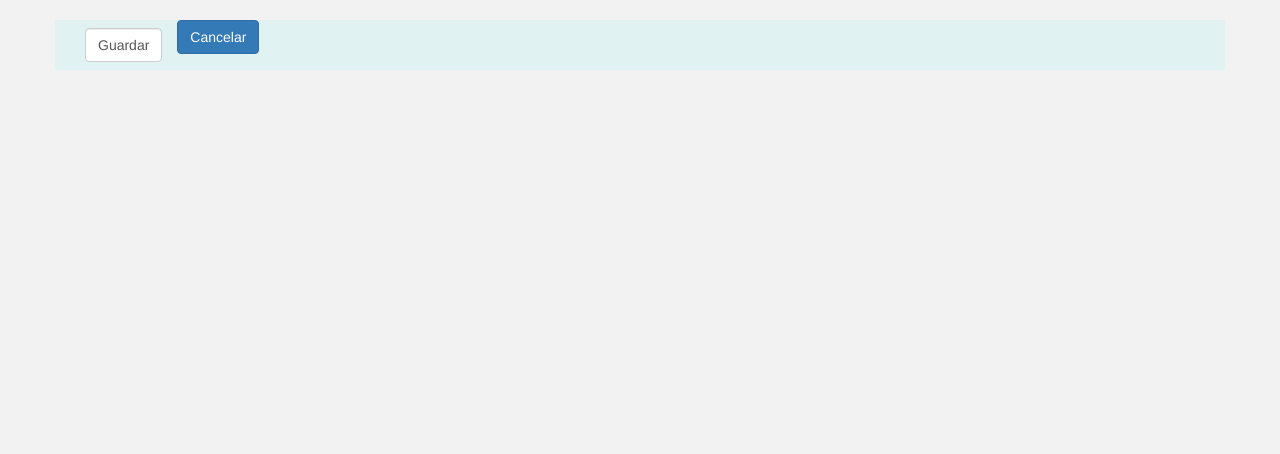
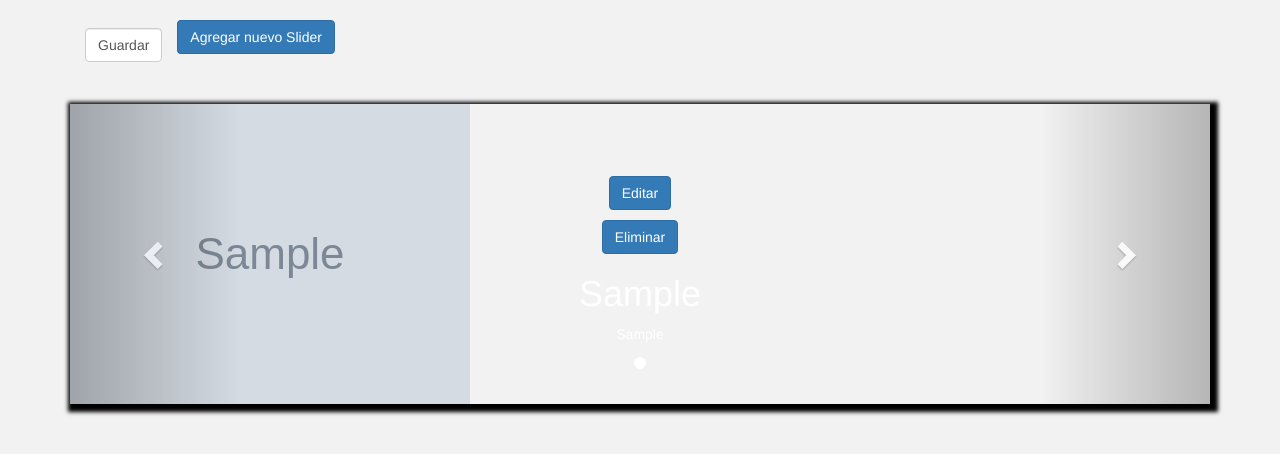
Before and after one commit to david97ly/glass1.1, a Django app: template glass/templates/cofiguraciones.html in a window 1280 px wide. Shown: the part 54-508 px from the top of the page. Run offline with Django 3.2, Linux system fonts and the light colour scheme; tables that the repository leaves empty hold one stand-in row (values such as "Sample post"); the template is opened without the code that fills it: values that come from a table or form of the project are taken from there, most other values are stand-ins (such as "Sample title", 1, 10 or a date in 2020); grey boxes marked "Sample" are stand-in pictures; parts of the project's set-up code (start-up, migrations or seed data) failed here and were passed over; some libraries are stand-ins or nearby versions.

Commit message:
hoy si ya es algo

```diff
--- a/django_project/urls.py
+++ b/django_project/urls.py
@@ -17,7 +17,6 @@ urlpatterns = patterns('',
     url(r'^ubicacion', 'glass.views.ubicacion', name='ubicacion'),
     url(r'^login', 'glass.views.login', name='login'),
     url(r'^conf', 'glass.views.conf', name='conf'),
-    url(r'^confslide', 'glass.views.confslide', name='confslide'),
     url(r'^confotos', 'glass.views.confotos', name='confotos'),
     url(r'^confservicios', 'glass.views.confservicios', name='confservicios'),
     url(r'^confbanner', 'glass.views.confbanner', name='confbanner'),
--- a/glass/static/configuraciones.css
+++ b/glass/static/configuraciones.css
@@ -199,3 +199,8 @@
   width:1903px;
   height:500px;
 }
+
+
+#carru{
+  height: 0px;
+}
--- a/glass/templates/cofiguraciones.html
+++ b/glass/templates/cofiguraciones.html
@@ -54,7 +54,7 @@
 
 
        <!--      <div id="carru" class="col-lg-8 col-md-8 col-sm-8 col-xs-12 container"> -->
-           <div id="carru" class="container">
+        <div id="carru" class="container">
 
 
 
@@ -70,15 +70,79 @@
                </form>
                 </div>
 
-              <p><a class="btn btn-large btn-primary " id="new" href="/confslide" >Cancelar</a></p>
+              <p><a class="btn btn-large btn-primary " id="new" href="" >Cancelar</a></p>
 
 
       </div>
+
+
+
+           <!--      <div id="carru" class="col-lg-8 col-md-8 col-sm-8 col-xs-12 container"> -->
+           <div id="carru" class="container">
+
+              <p><a class="btn btn-large btn-primary " id="new" href="" >Agregar nuevo Slider</a></p>
+
+                       {% for s in sl %}
+    <br>
+    <br>
+            <!-- Carousel
+    ================================================== -->
+    <div id="myCarousel" class="carousel slide ">
+      <!-- Indicators -->
+      <ol class="carousel-indicators">
+        <li data-target="#myCarousel" data-slide-to="0" class="active"></li>
+
+      </ol>
+      <div class="carousel-inner">
+
+        <div class="item active">
+          <div class="container">
+
+            <div class="orden">
+           <p><a class="btn btn-large btn-primary " id="{{s.id}}" href="/editsl/{{s.id}}" >Editar</a></p>
+           <p><a class="btn btn-large btn-primary " id="{{s.id}}" href="/elimsl/{{s.id}}" >Eliminar</a></p>
+              <h1>{{ s.mensaje }}</h1>
+              <p>{{ s.submensaje }}</p>
+
+            </div>
+          </div>
+          <img class="imgs" id="{{s.id}}" src="{{ s.foto.url }}" data-src="holder.js/100%x500/auto/#777:#7a7a7a/text:First slide" alt="First slide">
+
+        </div>
+
+      <a class="left carousel-control" href="#myCarousel" data-slide="prev"><span class="glyphicon glyphicon-chevron-left"></span></a>
+      <a class="right carousel-control" href="#myCarousel" data-slide="next"><span class="glyphicon glyphicon-chevron-right"></span></a>
+    </div>
+      </div><!-- /.carousel -->
+        {% endfor %}
+      </div>
+
+
+
+
     </div>
 
     <script src="/static/js/jquery-1.2.6.min.js"></script>
     <script src="/static/js/ajax.js"></script>
     <script src="/static/boot/js/bootstrap.js" type="text/javascript"></script>
+    <script>
 
+
+      $(document).on('ready',function () {
+
+        $('#new').on('click',mostrarform);
+
+        var apli = {
+            'height': '300px'
+        }
+
+         function mostrarform(){
+                $('#carru').css(apli);
+
+              }
+      })
+
+
+     </script>
   </body>
 </html>
--- a/glass/templates/home.html
+++ b/glass/templates/home.html
@@ -45,7 +45,7 @@
                   <li><a href="/quienes"><span class="glyphicon glyphicon-question-sign">Quienes somos</span></a></li>
 
                   {% if request.user.is_authenticated %}
-                   <li><a href="{% url "confslide" %}"><span class="glyphicon glyphicon-question-sign">Conf</span></a></li>
+                   <li><a href="{% url "conf" %}"><span class="glyphicon glyphicon-question-sign">Conf</span></a></li>
                   {% endif %}
 
                </ul>
```
Also changed, not shown: glass/views.py (+3 -7 lines).
